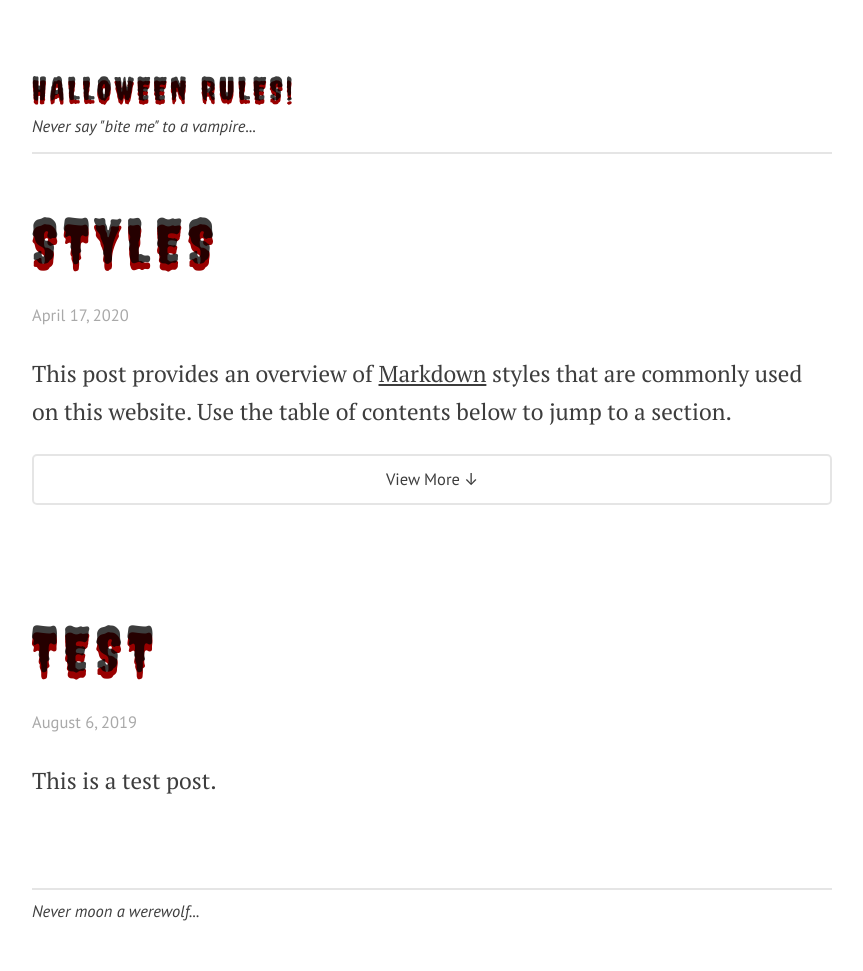
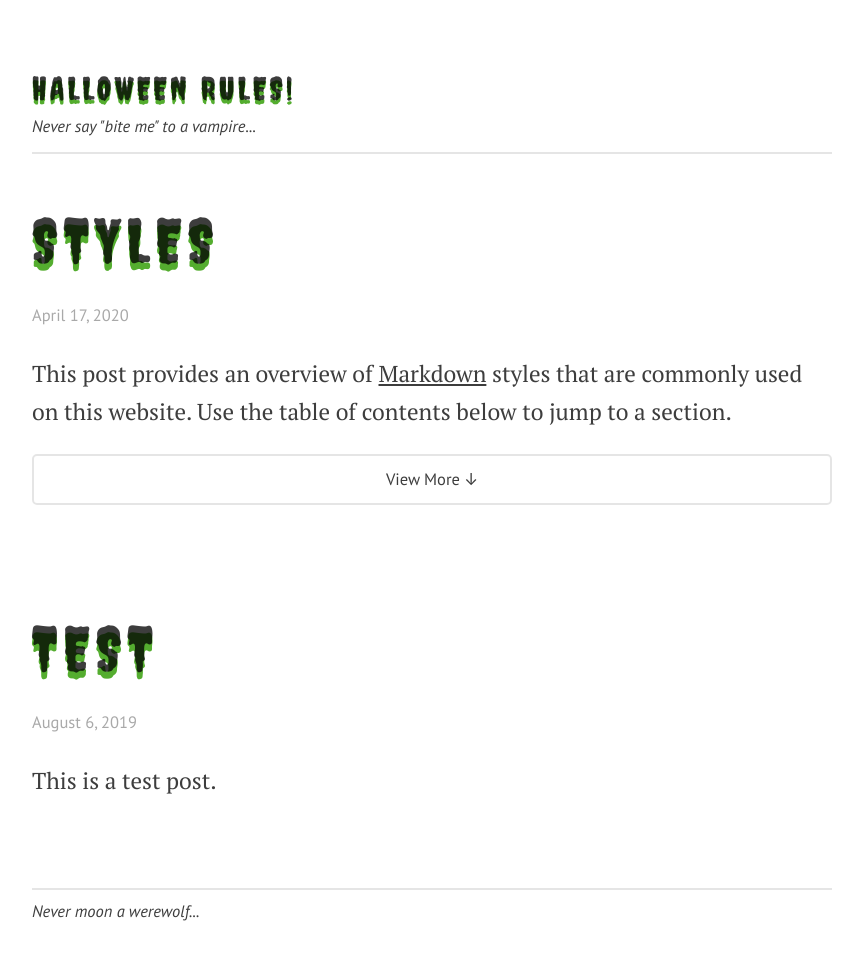
Before and after one commit to lmw13/lmw13, a Jekyll site: the page built from index.html, in a window 1280 px wide. Shown: the whole page, without its empty margins (208-1071 px from the left). Built offline with Jekyll 4.4.1, drawn with Linux system fonts in a browser that asks for light colours; some web fonts are replaced; the list of posts is cut into pages by our own code.

Commit message:
Update style.css

```diff
--- a/css/style.css
+++ b/css/style.css
@@ -93,7 +93,8 @@ h3,
 .header {
 	font-family: 'Creepster', cursive;
 	font-weight: 400;
-	text-shadow: 0 .11em 0 #900;
+	color: #8BD76B;
+	text-shadow: 0 .11em 0 #54ad2f;
 	text-transform: uppercase;
       	letter-spacing: 0.1em;
 }
@@ -110,12 +111,12 @@ h1 {
 }
 
 .header a {
-	color: rgba(0, 0, 0, 0.76);
+	color: color: #8BD76B;
 	text-decoration: none !important;
 }
 
 .header a:hover {
-	color: rgba(0, 0, 0, 0.76);
+	color: color: #8BD76B;
 }
 
 h2 {
@@ -124,12 +125,12 @@ h2 {
 }
 
 h2 a {
-	color: rgba(0, 0, 0, 0.76) !important;
+	color: color: #8BD76B !important;
 	text-decoration: none !important;
 }
 
 h2 a:hover {
-	color: rgba(0, 0, 0, 0.76) !important;
+	color: color: #8BD76B !important;
 	text-decoration: none;
 }
 
```
